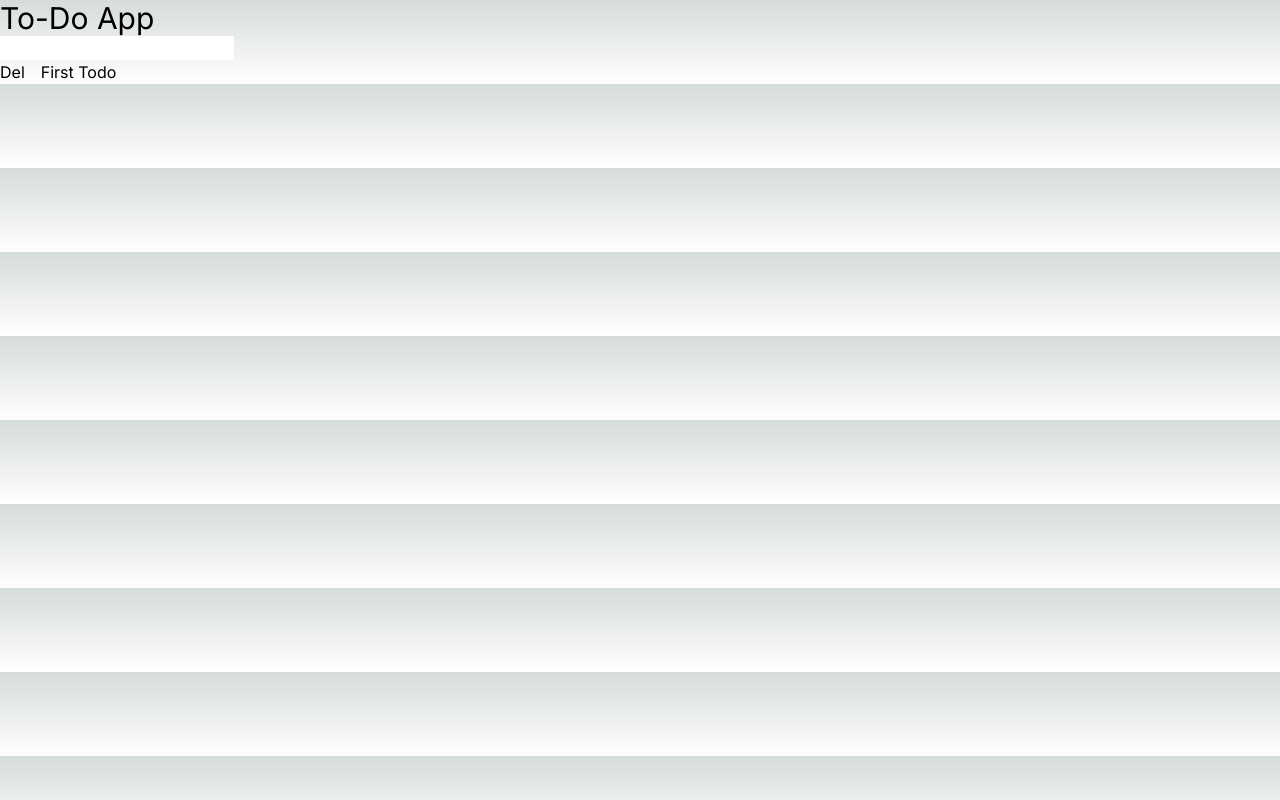
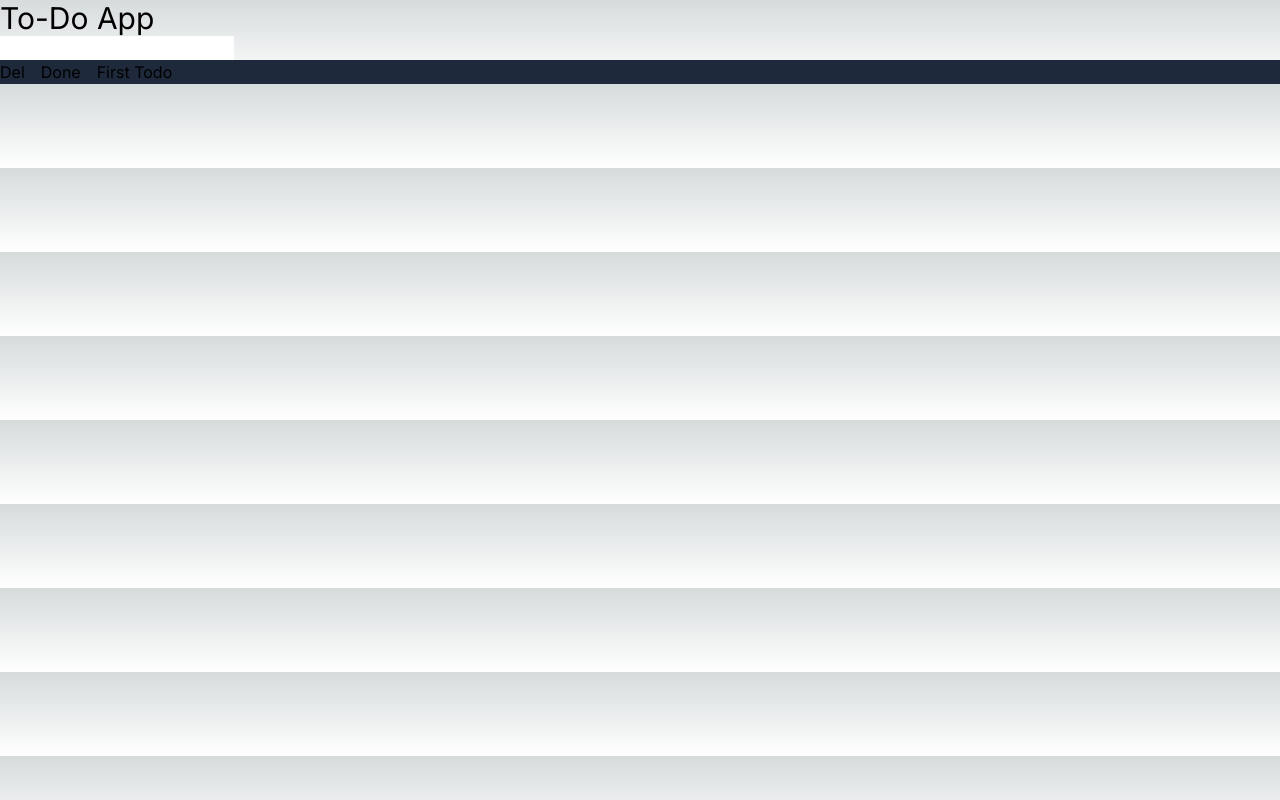
Before and after one commit to 11amanraj/to-do, a Next.js app: page / in a window 1280 px wide. Built offline with nearby package versions, Linux system fonts and the light colour scheme.

Commit message:
Added functionality to mark a todo completed

```diff
--- a/app/page.tsx
+++ b/app/page.tsx
@@ -23,6 +23,15 @@ export default function Home() {
     setTodos([...updatedTodos])
   }
 
+  const todoCompleteHandler = (id: string) => {
+    const updatedTodos = todos.map(todo => {
+      if(todo.id === id) {
+        return {...todo, completed: !todo.completed}
+      } else return todo
+    })
+    setTodos([...updatedTodos])
+  }
+
   return (
     <main>
       <h1 className="text-3xl">To-Do App</h1>
@@ -45,8 +54,9 @@ export default function Home() {
       <div>
         {todos.map(todo => {
           return (
-            <div key={todo.id} className="flex gap-4">
+            <div key={todo.id} className={`flex gap-4 ${todo.completed ? 'bg-red-800' : 'bg-slate-800'}`}>
               <p onClick={() => todoDeleteHandler(todo.id)}>Del</p>
+              <p onClick={() => todoCompleteHandler(todo.id)}>Done</p>
               <p>{todo.text}</p>
             </div>)
         })}
```
